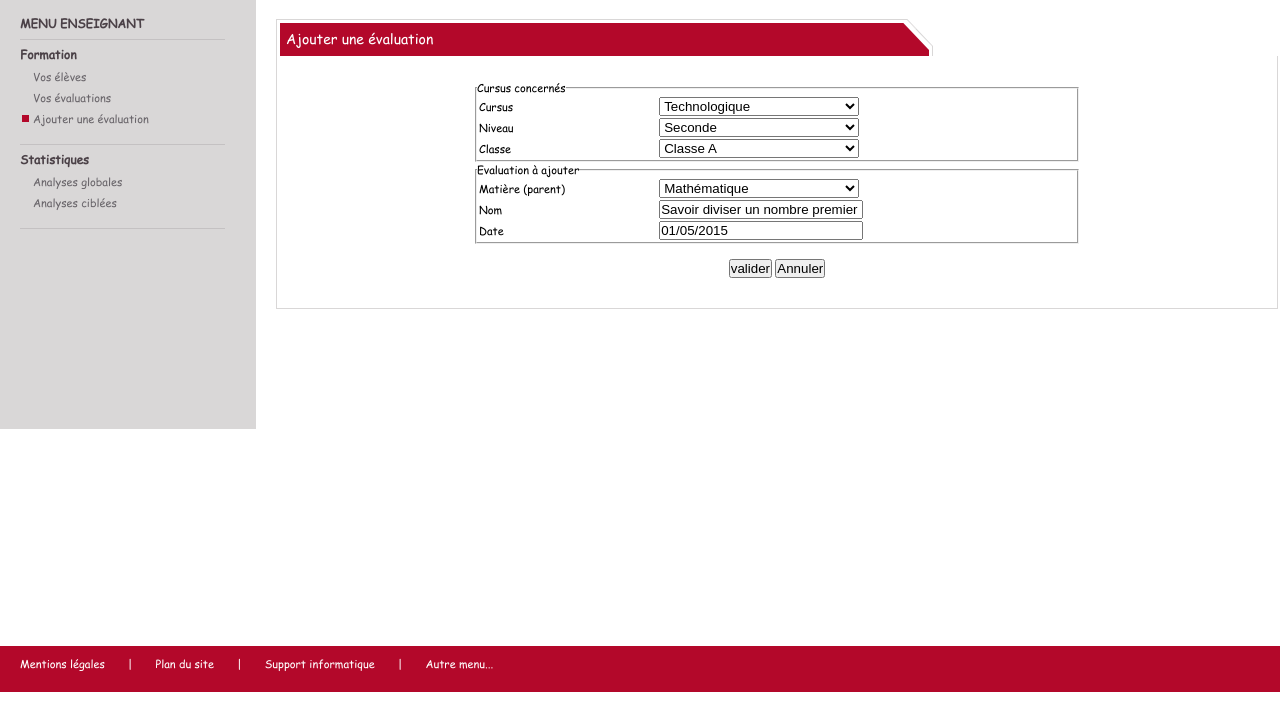
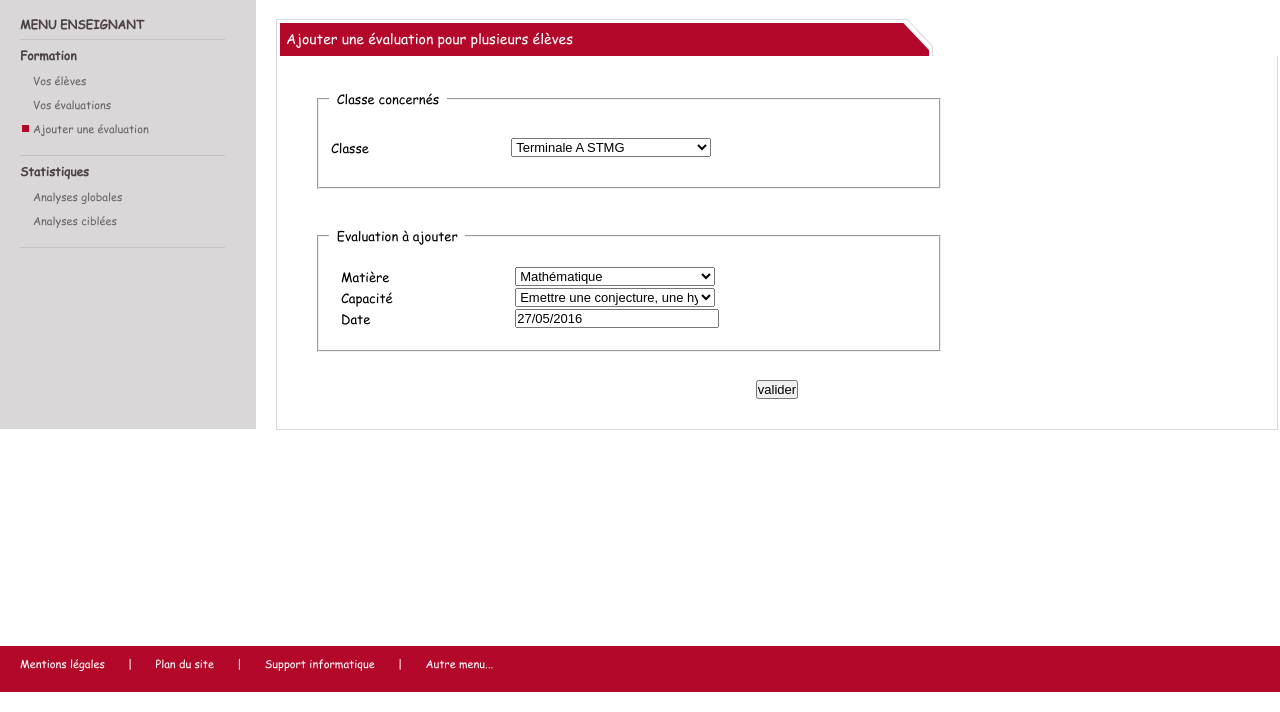
Before and after one commit to TpFilRougeCens/MaquetteCens, a plain HTML site: page enseignants/evaluationadd.html in a window 1280 px wide. Shown: the part 108-820 px from the top of the page. Drawn offline with Linux system fonts and the light colour scheme.

Commit message:
enseignant ajouter eval

```diff
--- a/enseignants/evaluationadd.html
+++ b/enseignants/evaluationadd.html
@@ -45,44 +45,41 @@
           <div class="middle_container_right">
               <div class="content">
                   <div class="frame_content default">
-                     <h1>Ajouter une évaluation</h1>
+                     <h1>Ajouter une évaluation pour plusieurs élèves</h1>
 
 
 
 
 
 
-                     <form style="margin:auto;" action="eleves/index.html" >
-                      <fieldset style="width:600px;margin:auto;"><legend>Cursus concernés</legend>
-                      <table style="width:100%;;border:0px">
-                      <tr><td style="width:30%">Cursus</td><td style="width:70%">
+                     <form style="margin:auto;" action="eleves/index.html">
+                      <fieldset style="width:600px;margin:10px;padding:10px;"><legend>&nbsp;&nbsp;Classe concernés&nbsp;&nbsp;</legend><br>
+                      <table style="width:100%;border:0px;">
+                      <tr><td style="width:30%">Classe</td><td style="width:70%">
                         <select name="sometext" Style="width:200px;">
-                          <option>Technologique</option>
-                          <option>Lettre</option>
-                          <option>Science</option>
-                          <option>Bio</option>
+                          <optgroup label="Terminale">
+                          <option>Terminale A STMG</option>
+                          <option>Terminale B ES</option>
+                          <option>Terminale B L</option>
+                          </optgroup>
+                          <optgroup label="Première">
+                          <option>Première A STMG</option>
+                          <option>Première B S</option>
+                          <option>Première C ES</option>
+                          </optgroup>
+                          <optgroup label="Seconde">
+                          <option>Seconde A STMG</option>
+                          <option>Seconde B S</option>
+                          <option>Seconde B L</option>
+                          </optgroup>
                        </select>
                       </td></tr>
-                      <tr><td style="width:30%">Niveau</td><td style="width:70%">
-                        <select name="sometext"  Style="width:200px;">
-                            <option>Seconde</option>
-                            <option>Première</option>
-                            <option>Terminal</option>
-                         </select>
-                      </td></tr>
-                      <tr><td style="width:30%">Classe</td><td style="width:70%">
-                        <select name="sometext"  Style="width:200px;">
-                          <option>Classe A</option>
-                          <option>Classe B</option>
-                          <option>Classe C</option>
-                       </select>
-                      </td></tr>
-                      </table>
+                      </table><br>
                       </fieldset>
-
-                       <fieldset style="width:600px;margin:auto;"><legend>Evaluation à ajouter</legend>
-                      <table style="width:100%;;border:0px">
-                      <tr><td style="width:30%">Matière (parent)</td><td style="width:70%">
+<br>
+                       <fieldset style="width:600px;margin:10px;padding:10px;"><legend>&nbsp;&nbsp;Evaluation à ajouter&nbsp;&nbsp;</legend>
+                      <table style="width:100%;border:0px;padding:10px;">
+                      <tr><td style="width:30%">Matière</td><td style="width:70%">
                         <select name="sometext"  Style="width:200px;">
                           <option>Mathématique</option>
                           <option>Français</option>
@@ -91,14 +88,26 @@
                           <option>Sport</option>
                        </select>
                       </td></tr>
-                      <tr><td style="width:30%">Nom</td><td style="width:70%"><input type="text" value="Savoir diviser un nombre premier"  Style="width:200px;"/></td></tr>
-                      <tr><td style="width:30%">Date</td><td style="width:70%"><input type="text" value="01/05/2015"  Style="width:200px;"/></td></tr>
+                      <tr><td style="width:30%">Capacité</td><td style="width:70%">
+                        <select name="sometext"  Style="width:200px;">
+                          <optgroup label="ANALYSER-RAISONNER">
+                            <option>Emettre une conjecture, une hypothèse</option>
+                            <option>Proposer une méthode de résolution, un protocole expérimental</option>
+                            <option>Analyser-raisonner</option>
+                            <option>Critiquer un résultat, argumenter</option>
+                          </optgroup>
+                          <optgroup label="REALISER">
+                             <option>...</option>
+                          </optgroup>
+                       </select>
+                      </td></tr>
+                      <tr><td style="width:30%">Date</td><td style="width:70%"><input type="text" value="27/05/2016"  Style="width:200px;"/></td>
+                      </tr>
 
                       </table>
                       </fieldset>
                       <center><br/>
                                 <input type="submit" value="valider">
-                               <input type="submit" value="Annuler">
 
                             </center>
                       </form>
--- a/templates/css/style.css
+++ b/templates/css/style.css
@@ -1,5 +1,6 @@
 *
 {
+ font-size: 13px;
  margin: 0;
  padding: 0;
 }
```
Also changed, not shown: profil.html (+2 -13 lines).
